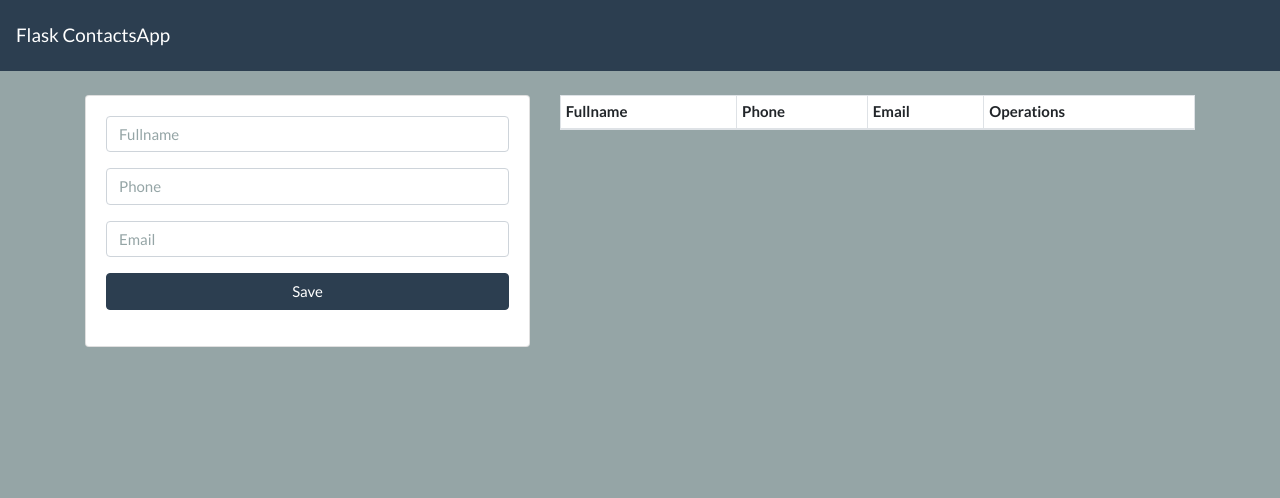
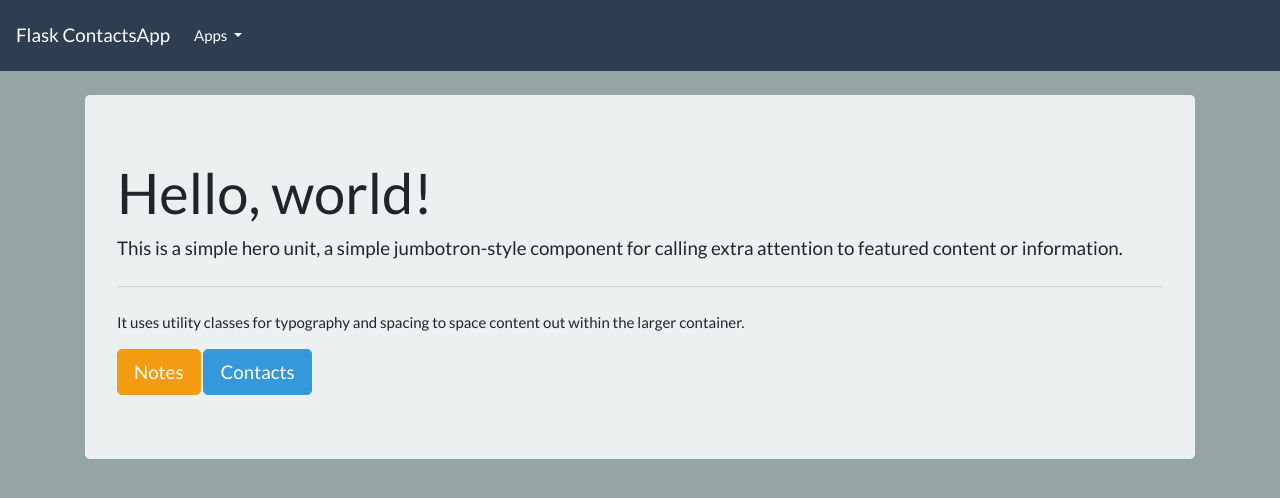
Before and after one commit to francofl99/contact_app, a Flask app: page / in a window 1280 px wide. Shown: the top 498 px of the page. Run offline with Flask 2, Linux system fonts and the light colour scheme; data that the repository does not hold is empty; some libraries are stand-ins or nearby versions.

Commit message:
Added notes!

```diff
--- a/app.py
+++ b/app.py
@@ -14,11 +14,76 @@ app.secret_key = 'mysecretkey'
 
 @app.route('/')
 def index():
+    return render_template('index.html')
+
+@app.route('/notes')
+def notes():
+    cursor = mysql.cursor()
+    cursor.execute("SELECT * FROM notes;")
+    data = cursor.fetchall()
+
+    return render_template('notes.html', notes=data)
+
+@app.route('/add_note', methods=['POST'])
+def add_note():
+
+    if request.method == 'POST':
+
+        title = request.form['title']
+        content = request.form['content']
+        color = request.form['color']
+
+        cursor = mysql.cursor()
+        sql = "INSERT INTO notes (title, content, color) VALUES (%s, %s, %s)"
+        val = (title, content, color)
+        cursor.execute(sql, val)
+        mysql.commit()
+        flash("Note added successfully")
+        return redirect(url_for('notes'))
+
+@app.route('/remove_note/<string:id>')
+def remove_note(id):
+    cursor = mysql.cursor()
+    sql = "DELETE FROM notes WHERE id = {0}".format(id)
+    cursor.execute(sql)
+    mysql.commit()
+    flash("Note removed successfully")
+    return redirect(url_for('notes'))
+
+@app.route('/edit_note/<string:id>')
+def edit_note(id):
+    cursor = mysql.cursor()
+    sql = "SELECT *  FROM notes WHERE id = {0}".format(id)
+    cursor.execute(sql)
+    data = cursor.fetchall()
+    return render_template('edit-note.html', note=data[0])
+
+@app.route('/update_note/<string:id>', methods=['POST'])
+def update_note(id):
+    if request.method == 'POST':
+        title = request.form['title']
+        content = request.form['content']
+        color = request.form['color']
+
+        cursor = mysql.cursor()
+        sql = """UPDATE notes
+        SET title = %s,
+        content = %s,
+        color = %s
+        WHERE id = {0}""".format(id)
+        val = (title, content, color)
+        cursor.execute(sql, val)
+        mysql.commit()
+        flash("Note updated successfully")
+        return redirect(url_for('notes'))
+
+@app.route('/contacts')
+def contacts():
     cursor = mysql.cursor()
     cursor.execute("SELECT * FROM contacts")
     data = cursor.fetchall()
 
-    return render_template('index.html', contacts=data)
+    return render_template('contacts.html', contacts=data)
 
 @app.route('/add_contact', methods=['POST'])
 def add_contact():
@@ -38,7 +103,7 @@ def add_contact():
 
         flash('Contact Added')
 
-        return redirect(url_for('index'))
+        return redirect(url_for('contacts'))
 
 @app.route('/edit/<string:id>')
 def get_contact(id):
--- a/templates/index.html
+++ b/templates/index.html
@@ -2,73 +2,18 @@
 
 {% block body %}
 
-<div class="row">
-    <div class="col-md-5">
-        {% with messages = get_flashed_messages() %}
+<div class="jumbotron">
 
-        {% if messages %}
-        {% for message in messages %}
-        <div class="alert alert-success alert-dismissible fade show" role="alert">{{ message }}
-            <button type="button" class="close" data-dismiss="alert" aria-label="Close">
-                <span aria-hidden="true">&times;</span>
-            </button>
-        </div>
-        {% endfor %}
-        {% endif %}
-        {% endwith %}
-        <div class="card card-body">
-            <form action="/add_contact" method="POST">
-                <div class="form-group">
-                    <input type="text" name="fullname" placeholder="Fullname" class="form-control">
-                </div>
-                <div class="form-group">
-                    <input type="text" name="phone" placeholder="Phone" class="form-control">
-                </div>
-                <div class="form-group">
-                    <input type="text" name="email" placeholder="Email" class="form-control">
-                </div>
+    <h1 class="display-4">Hello, world!</h1>
+    <p class="lead">This is a simple hero unit, a simple jumbotron-style component for calling extra attention to
+        featured content or information.</p>
+    <hr class="my-4">
+    <p>It uses utility classes for typography and spacing to space content out within the larger container.</p>
+    <a class="btn btn-warning btn-lg" href="/notes" role="button">Notes</a>
+    <a class="btn btn-info btn-lg" href="/contacts" role="button">Contacts</a>
 
-                <div class="form-group">
-                    <button type="submit" class="btn btn-primary btn-block">
-                        Save
-                    </button>
-                </div>
-
-
-            </form>
-
-        </div>
-    </div>
-
-    <div class="col-md-7">
-        <table class="table table-striped table-bordered bg-white table-sm">
-            <thead>
-                <tr>
-                    <th>Fullname</th>
-                    <th>Phone</th>
-                    <th>Email</th>
-                    <th>Operations</th>
-                </tr>
-            </thead>
-            <tbody>
-                {% for contact in contacts %}
-                <tr>
-                    <td>{{ contact.1 }}</td>
-                    <td>{{ contact.2 }}</td>
-                    <td>{{ contact.3 }}</td>
-                    <td>
-                        <a href="/edit/{{ contact.0 }}" class="btn btn-secondary btn-block">Edit</a>
-                        <a href="/delete/{{ contact.0 }}" class="btn btn-danger btn-delete btn-block">Delete</a>
-                    </td>
-                </tr>
-                {% endfor %}
-            </tbody>
-        </table>
-    </div>
 
 </div>
 
 
-
-
 {% endblock %}
--- a/templates/layout.html
+++ b/templates/layout.html
@@ -14,15 +14,33 @@
 
     <nav class="navbar navbar-expand-lg navbar-dark bg-primary">
         <a class="navbar-brand" href="/">Flask ContactsApp</a>
-        <button class="navbar-toggler" type="button" data-toggle="collapse" data-target="#navbarNavDropdown" aria-controls="navbarNavDropdown" aria-expanded="false" aria-label="Toggle navigation">
-          <span class="navbar-toggler-icon"></span>
+        <button class="navbar-toggler" type="button" data-toggle="collapse" data-target="#navbarNavDropdown"
+            aria-controls="navbarNavDropdown" aria-expanded="false" aria-label="Toggle navigation">
+            <span class="navbar-toggler-icon"></span>
         </button>
-      </nav>
+        <div class="collapse navbar-collapse" id="navbarSupportedContent">
+            <ul class="navbar-nav mr-auto">
+                <li class="nav-item dropdown">
+                    <a class="nav-link dropdown-toggle" href="#" id="navbarDropdown" role="button"
+                        data-toggle="dropdown" aria-haspopup="true" aria-expanded="false">
+                        Apps
+                    </a>
+                    <div class="dropdown-menu" aria-labelledby="navbarDropdown">
+                        <a class="dropdown-item" href="/notes">Notes</a>
+                        <a class="dropdown-item" href="/contacts">Contacts</a>
+                        <div class="dropdown-divider drop-div"></div>
+                            <a class="dropdown-item" href="/">Home</a>
+                    </div>
+                </li>
+            </ul>
+        </div>
+    </nav>
+
+
 
     <div class="container pt-4">
         {% block body %}
         {% endblock %}
-
     </div>
 
     <!-- Scrpts-->
```
Also changed, not shown: templates/contacts.html (added, +73 -0 lines), templates/edit-note.html (added, +56 -0 lines), templates/notes.html (added, +90 -0 lines), static/js/main.js (line endings or trailing spaces).
